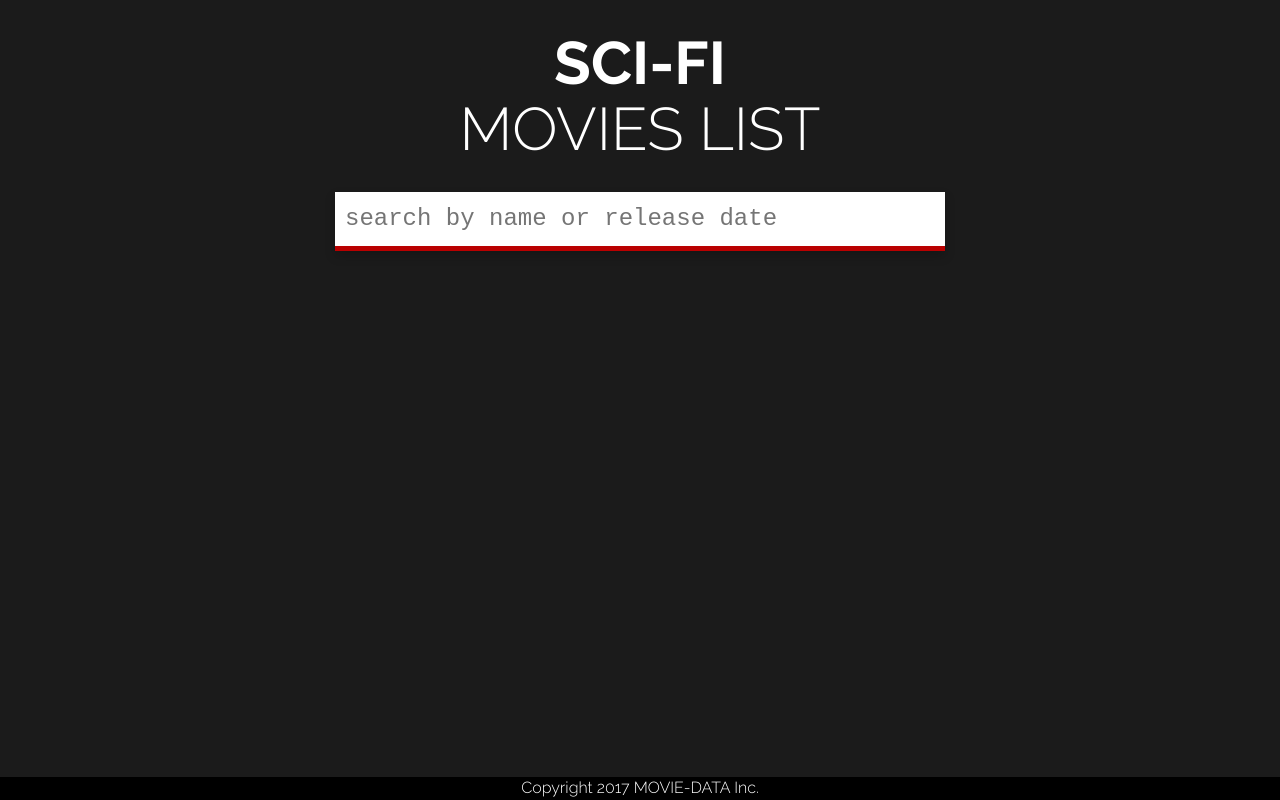
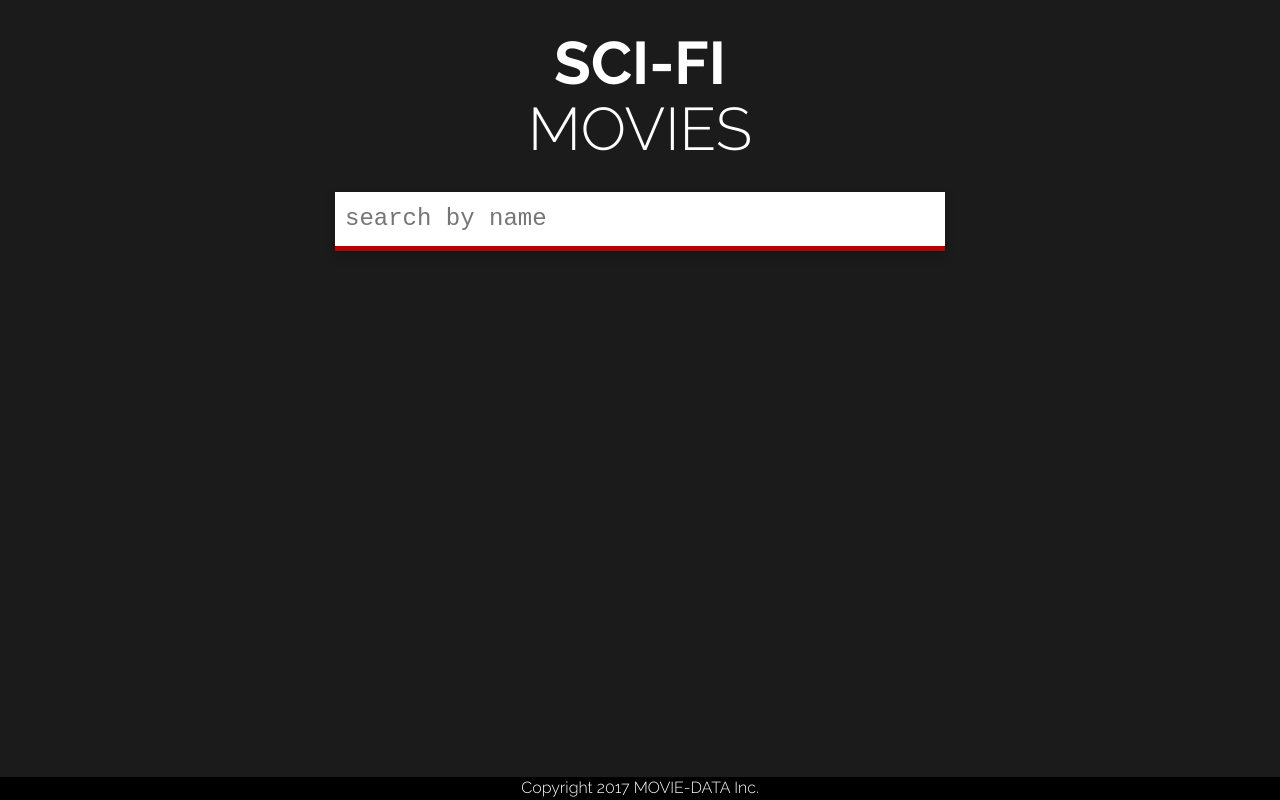
Before and after one commit to RyderBlack/movie-data, a plain HTML site: page index.html in a window 1280 px wide. Drawn offline with nearby package versions, Linux system fonts and the light colour scheme; no server answers; some icons are missing.

Commit message:
h1 mod, input placeholder

```diff
--- a/index.html
+++ b/index.html
@@ -30,7 +30,7 @@
                 <h1 data-animated="GoIn" class="text-center">
                   <b>
                       Sci-Fi</b> <br>
-                    Movies List
+                    Movies
                   </h1>
             </header>
 
@@ -38,7 +38,7 @@
             <div class="row">
                 <div class="col-md-6 col-sm-offset-3">
                     <form class="form1">
-                        <input class="input1" type="text" placeholder="search by name or release date" ng-model="query.original_title">
+                        <input class="input1" type="text" placeholder="search by name" ng-model="query.original_title">
                     </form>
                 </div>
             </div>
```
